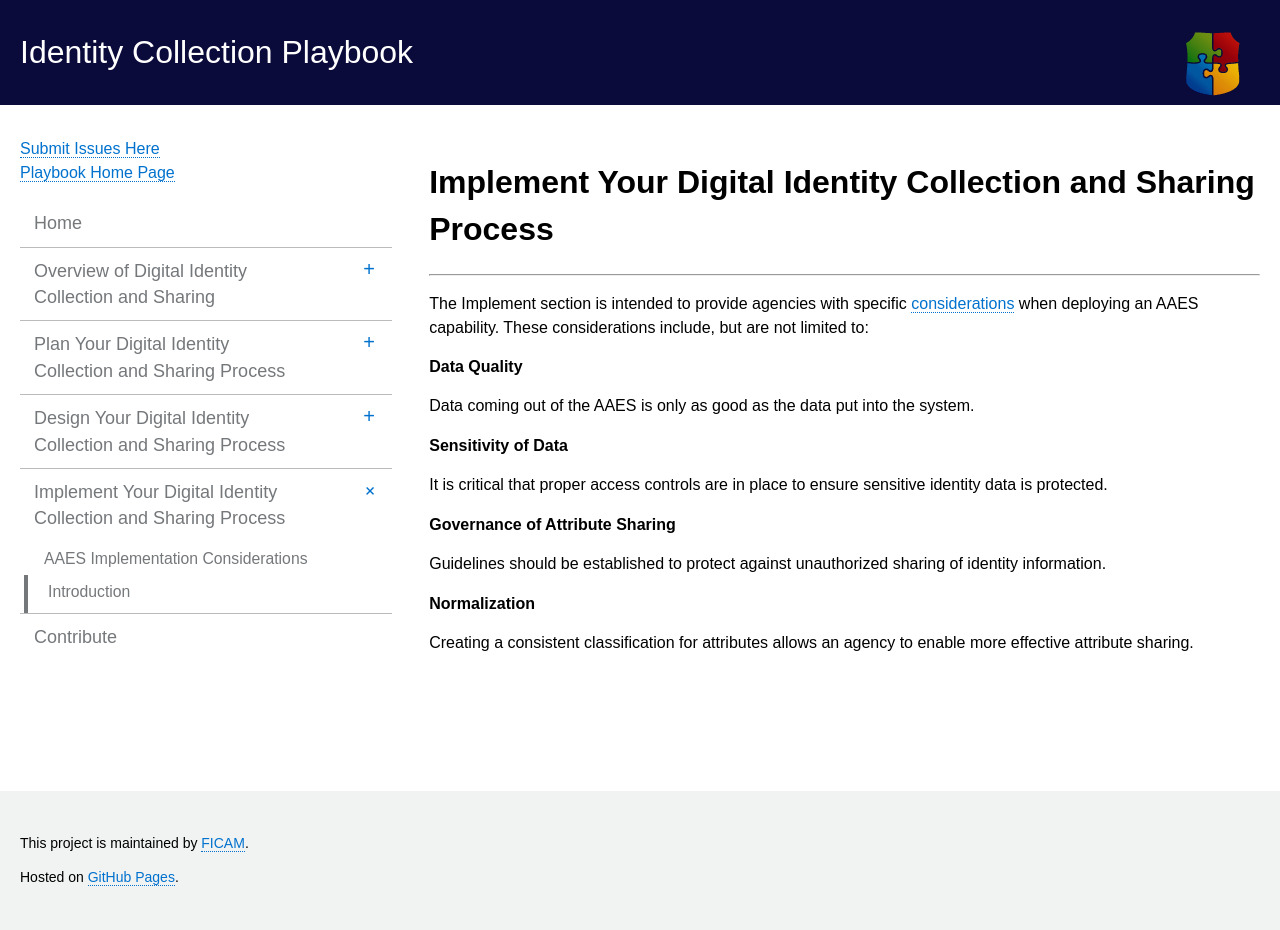
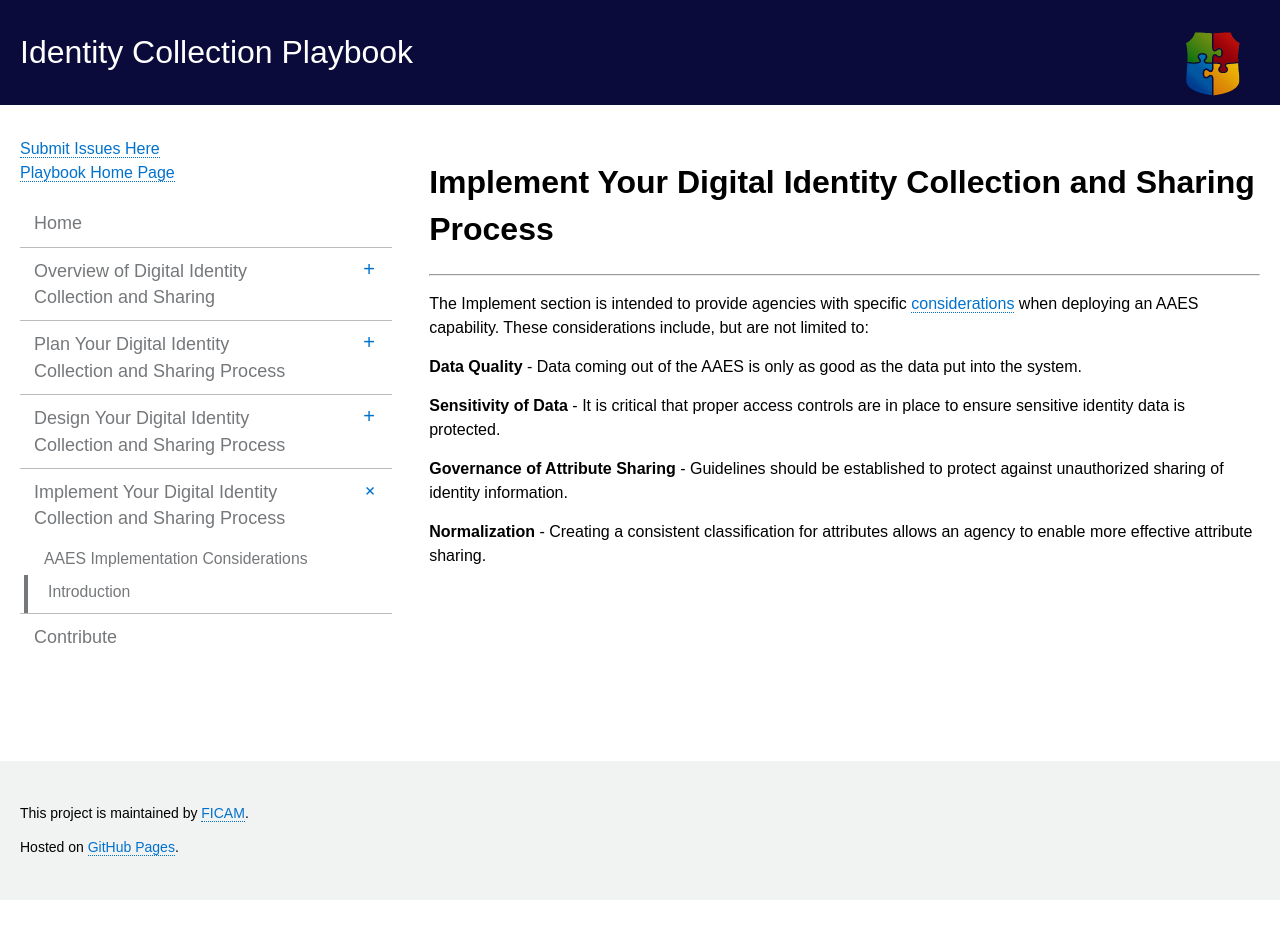
Before and after one commit to bnbuckler/identity-playbook, a Jekyll site: the page built from _implement/index.html, in a window 1280 px wide. Built offline with Jekyll 4.4.1, drawn with Linux system fonts in a browser that asks for light colours; after the commit the page ends 900 px from its top, so only the background shows below that.

Commit message:
Update implement_index.md

```diff
--- a/_includes/implement_index.md
+++ b/_includes/implement_index.md
@@ -3,18 +3,13 @@
 
 The Implement section is intended to provide agencies with specific [considerations](../aaes-implement) when deploying an AAES capability. These considerations include, but are not limited to:
 
-**Data Quality**
+**Data Quality** - Data coming out of the AAES is only as good as the data put into the system.
+<br>
 
-Data coming out of the AAES is only as good as the data put into the system.
+**Sensitivity of Data** - It is critical that proper access controls are in place to ensure sensitive identity data is protected.
+<br>
 
-**Sensitivity of Data**
+**Governance of Attribute Sharing** - Guidelines should be established to protect against unauthorized sharing of identity information.
+<br>
 
-It is critical that proper access controls are in place to ensure sensitive identity data is protected.
-
-**Governance of Attribute Sharing**
-
-Guidelines should be established to protect against unauthorized sharing of identity information.
-
-**Normalization**
-
-Creating a consistent classification for attributes allows an agency to enable more effective attribute sharing.
+**Normalization**  - Creating a consistent classification for attributes allows an agency to enable more effective attribute sharing.
```
